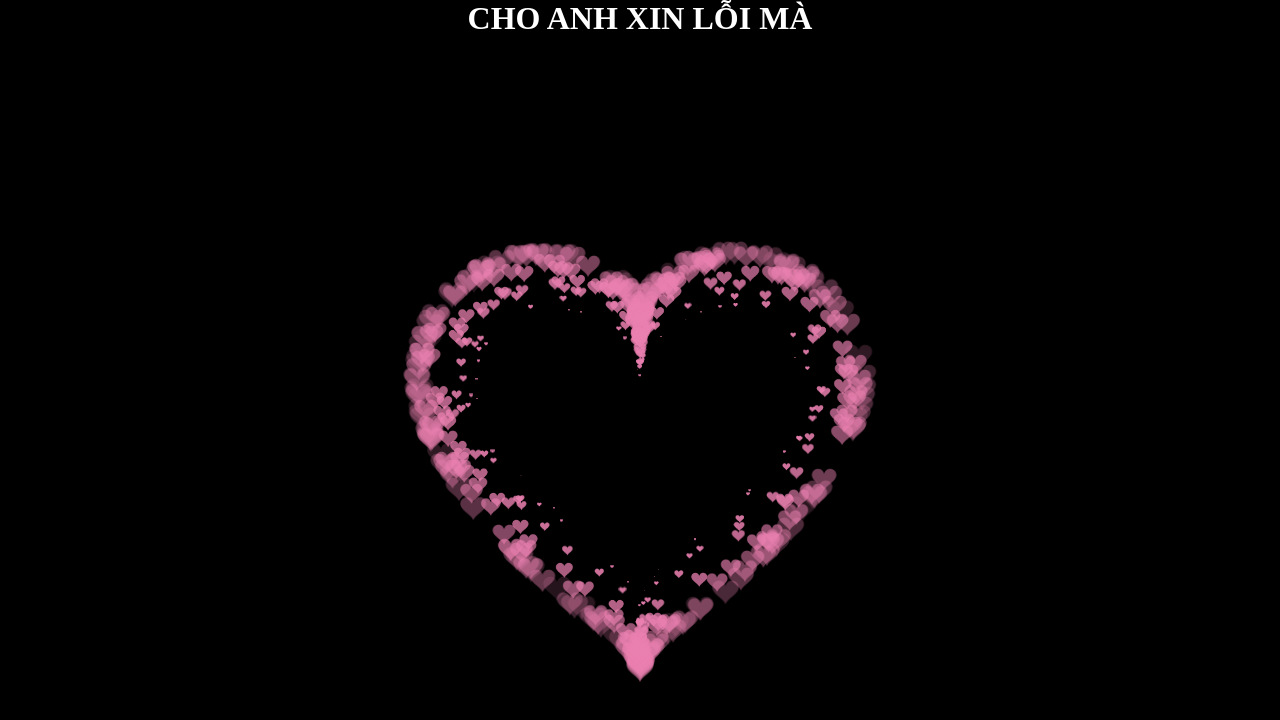
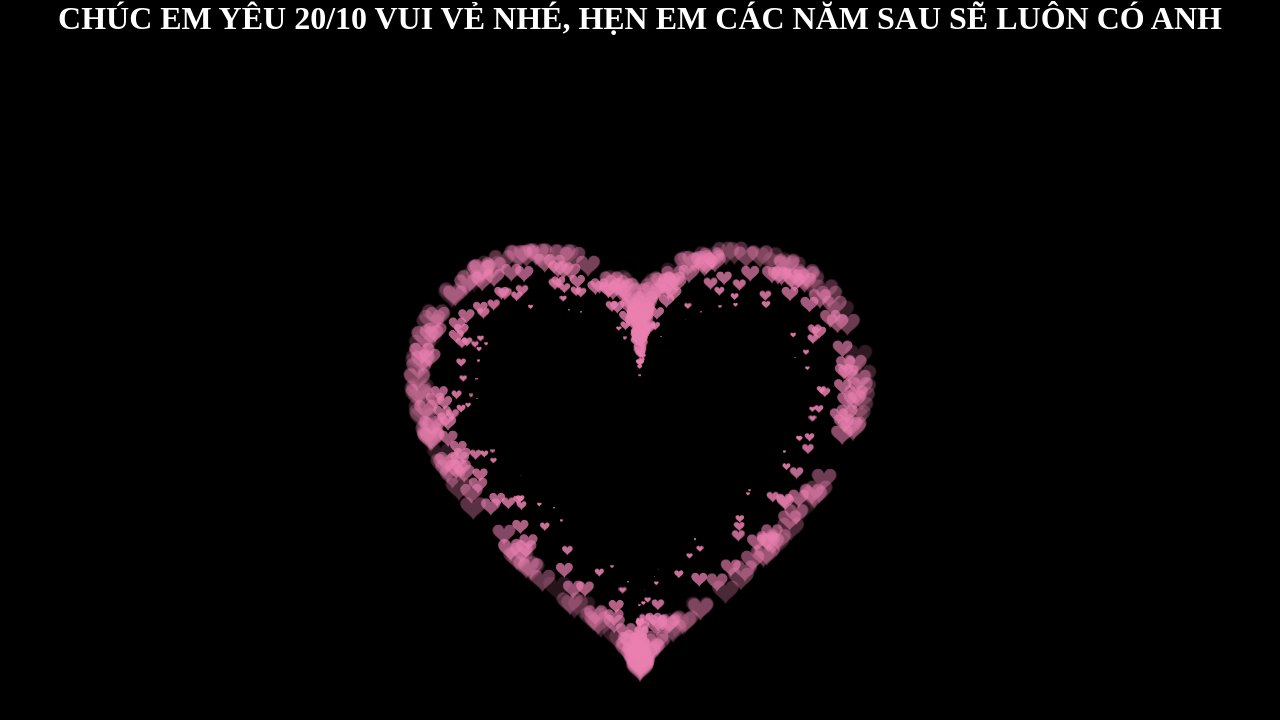
Before and after one commit to nhat51/heart, a plain HTML site: page index.html in a window 1280 px wide. Drawn offline with Linux system fonts and the light colour scheme.

Commit message:
Update index.html

```diff
--- a/index.html
+++ b/index.html
@@ -46,7 +46,7 @@
 
 <BODY>
 <div align="center">
-    <h1 style="color:white;"> CHO ANH XIN LỖI MÀ </h1>
+    <h1 style="color:white;"> CHÚC EM YÊU 20/10 VUI VẺ NHÉ, HẸN EM CÁC NĂM SAU SẼ LUÔN CÓ ANH </h1>
 </div>
 <canvas id="pinkboard"></canvas>
 
```
